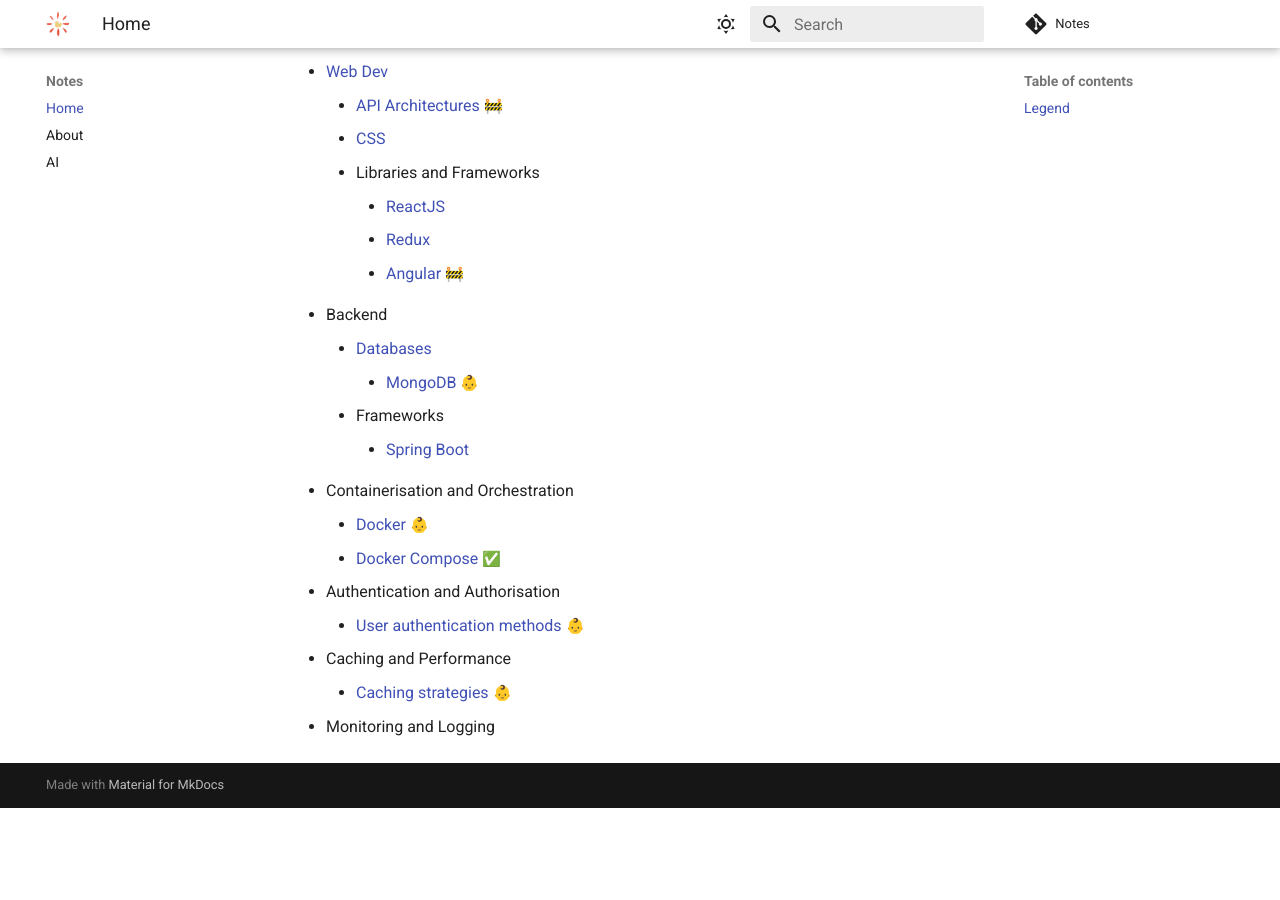
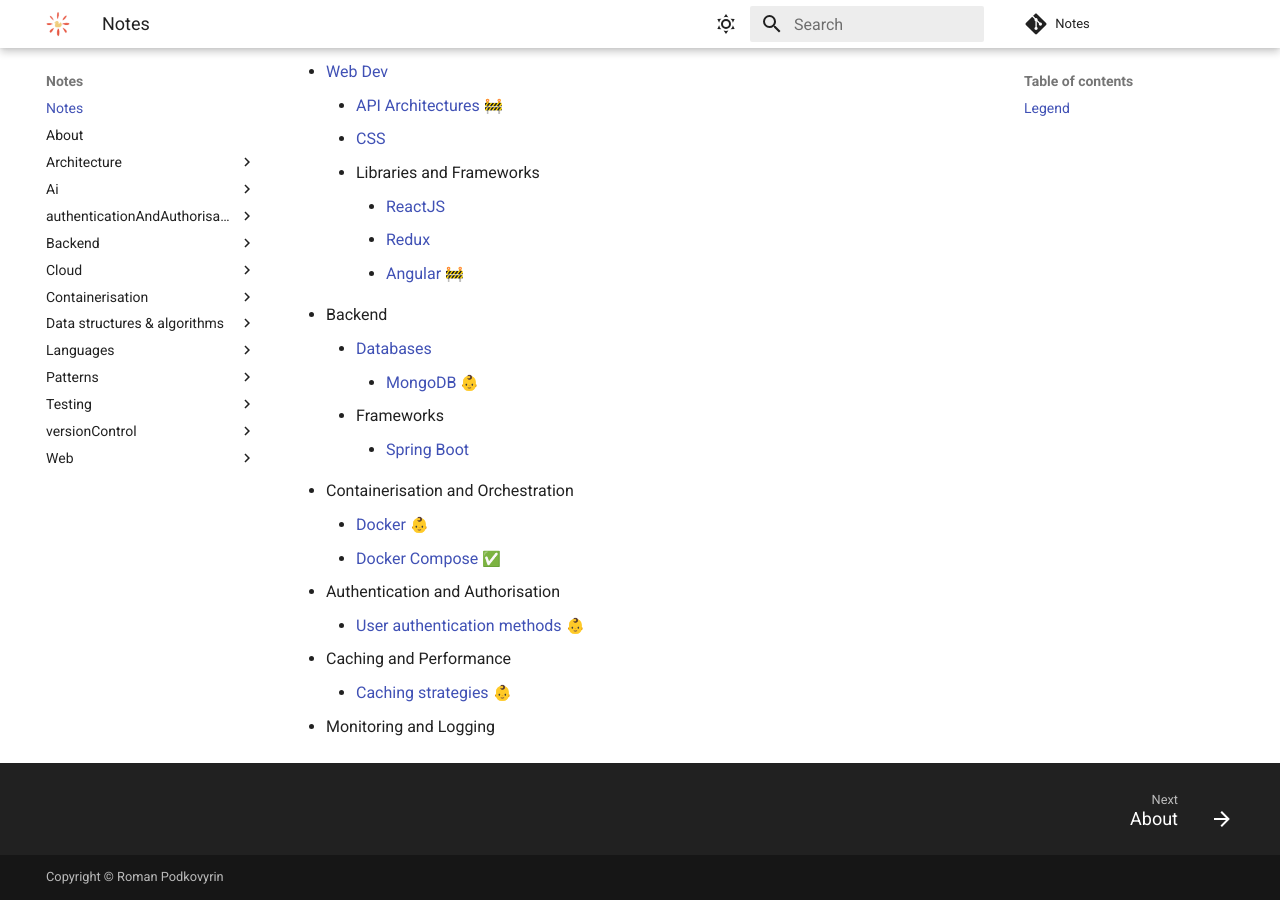
Before and after one commit to RomanPodkovyrin/Notes, an MkDocs documentation site: the page built from docs/index.md, in a window 1280 px wide and 900 px high, scrolled down 1162 px. Built offline with MkDocs 1.6.1 and Material for MkDocs 9.7.7, drawn with Linux system fonts in a browser that asks for light colours; emoji names are drawn with the system emoji font; comment, search, counter and statistics services are not loaded; before the commit the page ends 1970 px from its top, so only the background shows below that.

```diff
--- a/mkdocs.yml
+++ b/mkdocs.yml
@@ -4,10 +4,17 @@ site_url: http://docs.romanempire.dev
 repo_url: https://github.com/RomanPodkovyrin/Notes
 repo_name: Notes
 # locale: ru
-nav:
-  - Home: index.md
-  - About: about.md
-  - AI: /ai
+# nav:
+#   - Home: index.md
+#   - About: about.md
+#   - Languages: /languages
+
+copyright: Copyright &copy; Roman Podkovyrin
+extra:
+  generator: false
+  # social:
+  #   - icon: fontawesome/brands/mastodon
+  #     link: https://fosstodon.org/@squidfunk
 # extra:
 #   alternate:
 #     - name: English
@@ -18,6 +25,17 @@ nav:
     #   lang: ru
 
 theme:
+  features:
+    - search.suggest
+    - navigation.instant
+    - navigation.instant.progress
+    - navigation.tracking
+    - navigation.path
+    - navigation.footer
+    # - toc.integrate
+    # - navigation.tabs
+    # - navigation.tabs.sticky
+    # - navigation.sections
   logo: assets/duck-logo-noboarders.png
   favicon: assets/duck-logo-noboarders.png
   language: en
@@ -41,6 +59,7 @@ theme:
   # color_mode: dark
 
 markdown_extensions:
+  - tables
   - abbr
   - admonition
   - attr_list
@@ -52,6 +71,7 @@ markdown_extensions:
       alternate_style: true
   - toc:
       permalink: true
+      # title: On this page
   # Python Markdown Extensions
   - pymdownx.arithmatex:
       generic: true
```
